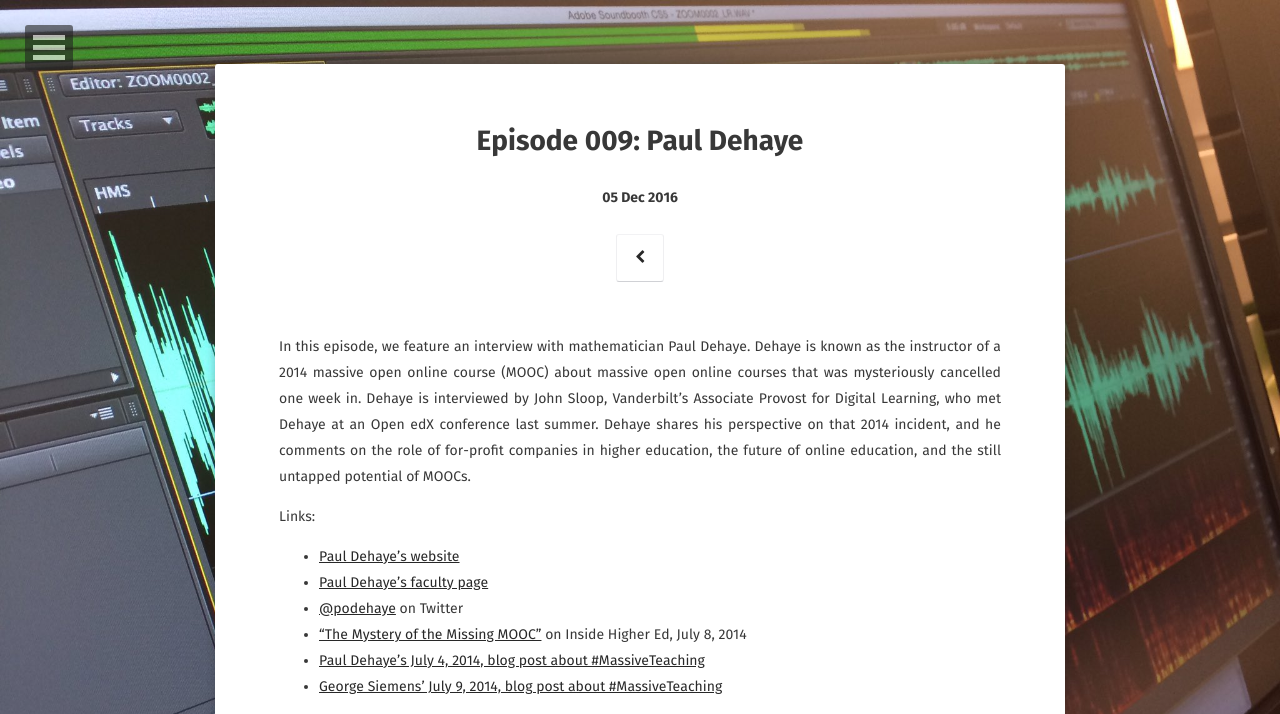
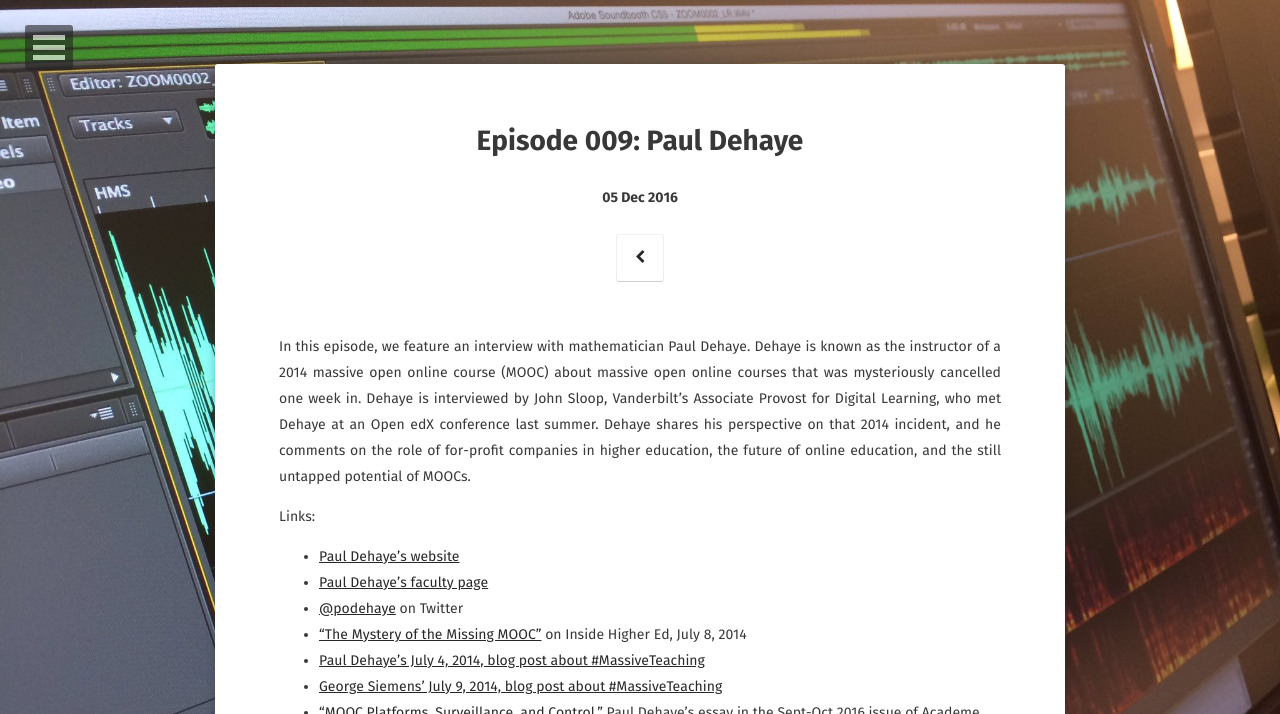
Before and after one commit to leadinglinespod/leadinglinespod.github.io, a Jekyll site: the page built from _posts/2016-12-05-episode-009.md, in a window 1280 px wide. Shown: the top 714 px of the page. Built offline with Jekyll 4.4.1, drawn with Linux system fonts in a browser that asks for light colours; some web fonts are replaced; comment, search, counter and statistics services are not loaded; some of the changed text lies outside the part shown; grey boxes are pictures that could not be loaded.

Commit message:
Update 2016-12-05-episode-009.md

```diff
--- a/_posts/2016-12-05-episode-009.md
+++ b/_posts/2016-12-05-episode-009.md
@@ -21,5 +21,6 @@ Links:
 * ["The Mystery of the Missing MOOC"](https://www.insidehighered.com/news/2014/07/08/massiveteaching-mystery-captivates-confuses) on Inside Higher Ed, July 8, 2014
 * [Paul Dehaye's July 4, 2014, blog post about #MassiveTeaching](https://old.etherpad-mozilla.org/pr8ZtLXODg)
 * [George Siemens' July 9, 2014, blog post about #MassiveTeaching](http://www.elearnspace.org/blog/2014/07/09/congrats-to-paul-olivier-dehaye-massiveteaching/)
+* ["MOOC Platforms, Surveillance, and Control,"](https://www.aaup.org/article/mooc-platforms-surveillance-and-control#.WEc-iX1vncg) Paul Dehaye's essay in the Sept-Oct 2016 issue of Academe
 
 <iframe width="100%" height="450" scrolling="no" frameborder="no" src="https://w.soundcloud.com/player/?url=https%3A//api.soundcloud.com/tracks/295887666&amp;auto_play=false&amp;hide_related=false&amp;show_comments=true&amp;show_user=true&amp;show_reposts=false&amp;visual=true"></iframe>
```
